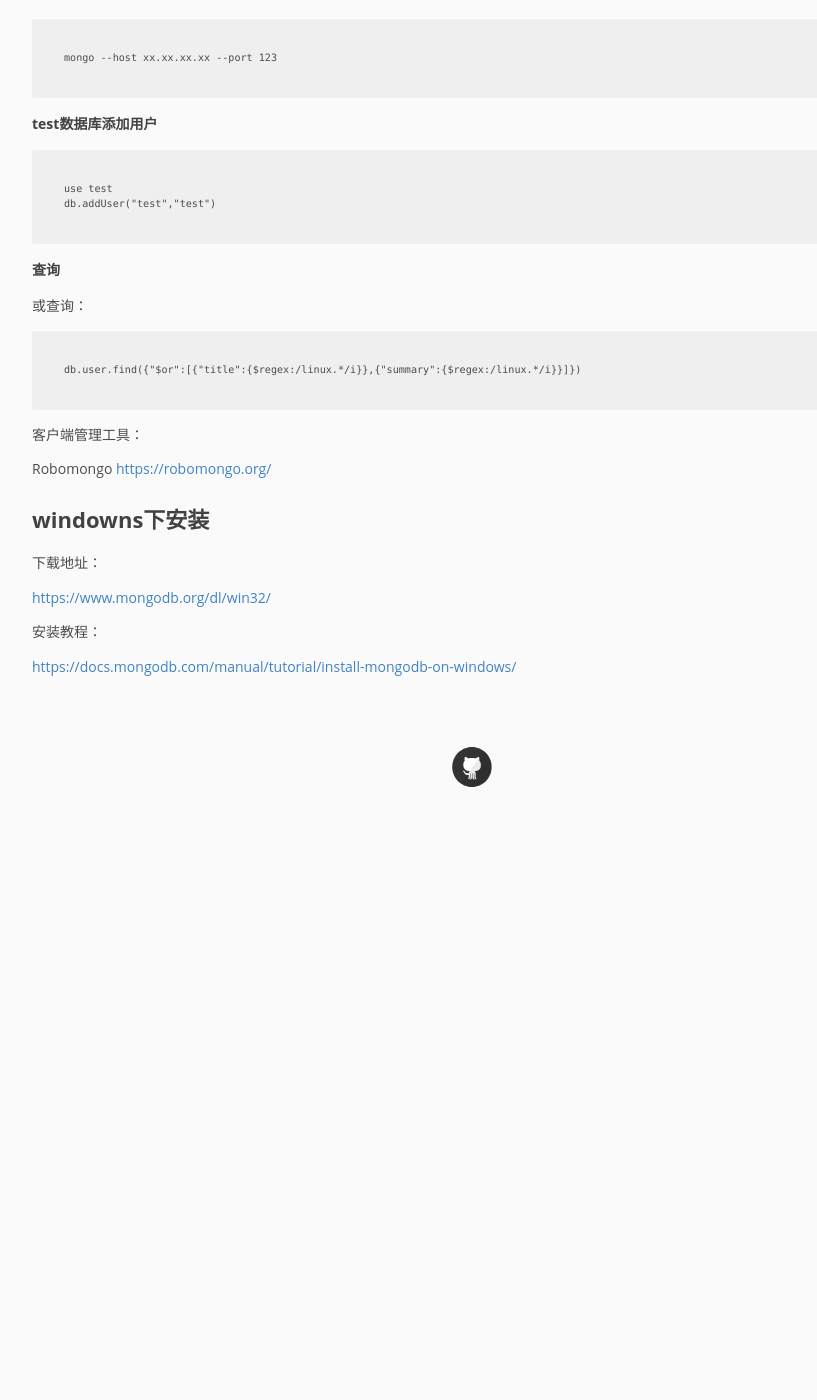
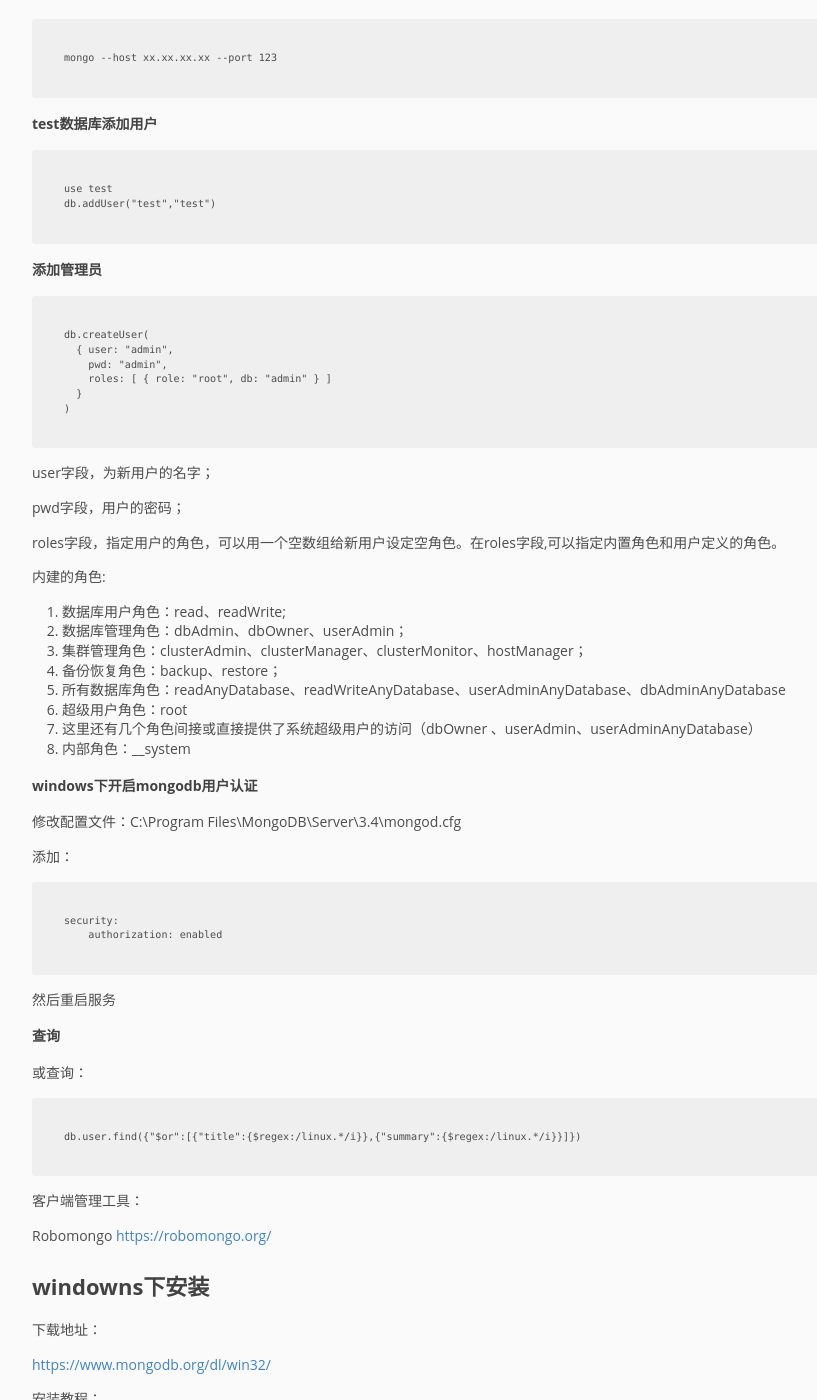
Before and after one commit to pingmalu/pingmalu.github.io, a Jekyll site: the page built from _posts/2016-03-28-MongoDB安装过程.md, in a window 1280 px wide and 1400 px high, scrolled down 652 px. Shown: the whole window, without its empty margins (168-985 px from the left). Built offline with Jekyll 4.4.1, drawn with Linux system fonts in a browser that asks for light colours; nearby versions of some CDN libraries; before the commit the page ends 1463 px from its top, so only the background shows below that.

Commit message:
'update'

```diff
--- a/_posts/2016-03-28-MongoDB安装过程.md
+++ b/_posts/2016-03-28-MongoDB安装过程.md
@@ -22,6 +22,44 @@ title: MongoDB安装过程
 	use test
 	db.addUser("test","test")
 
+### 添加管理员
+
+	db.createUser(
+      { user: "admin",
+        pwd: "admin",
+        roles: [ { role: "root", db: "admin" } ]
+      }
+    )
+
+user字段，为新用户的名字；
+
+pwd字段，用户的密码；
+
+roles字段，指定用户的角色，可以用一个空数组给新用户设定空角色。在roles字段,可以指定内置角色和用户定义的角色。
+
+内建的角色:
+
+1. 数据库用户角色：read、readWrite;
+1. 数据库管理角色：dbAdmin、dbOwner、userAdmin；
+1. 集群管理角色：clusterAdmin、clusterManager、clusterMonitor、hostManager；
+1. 备份恢复角色：backup、restore；
+1. 所有数据库角色：readAnyDatabase、readWriteAnyDatabase、userAdminAnyDatabase、dbAdminAnyDatabase
+1. 超级用户角色：root
+1. 这里还有几个角色间接或直接提供了系统超级用户的访问（dbOwner 、userAdmin、userAdminAnyDatabase）
+1. 内部角色：__system
+
+### windows下开启mongodb用户认证
+
+修改配置文件：C:\Program Files\MongoDB\Server\3.4\mongod.cfg
+
+添加：
+
+	security:
+        authorization: enabled
+
+然后重启服务
+
+
 ### 查询
 
 或查询：
```
